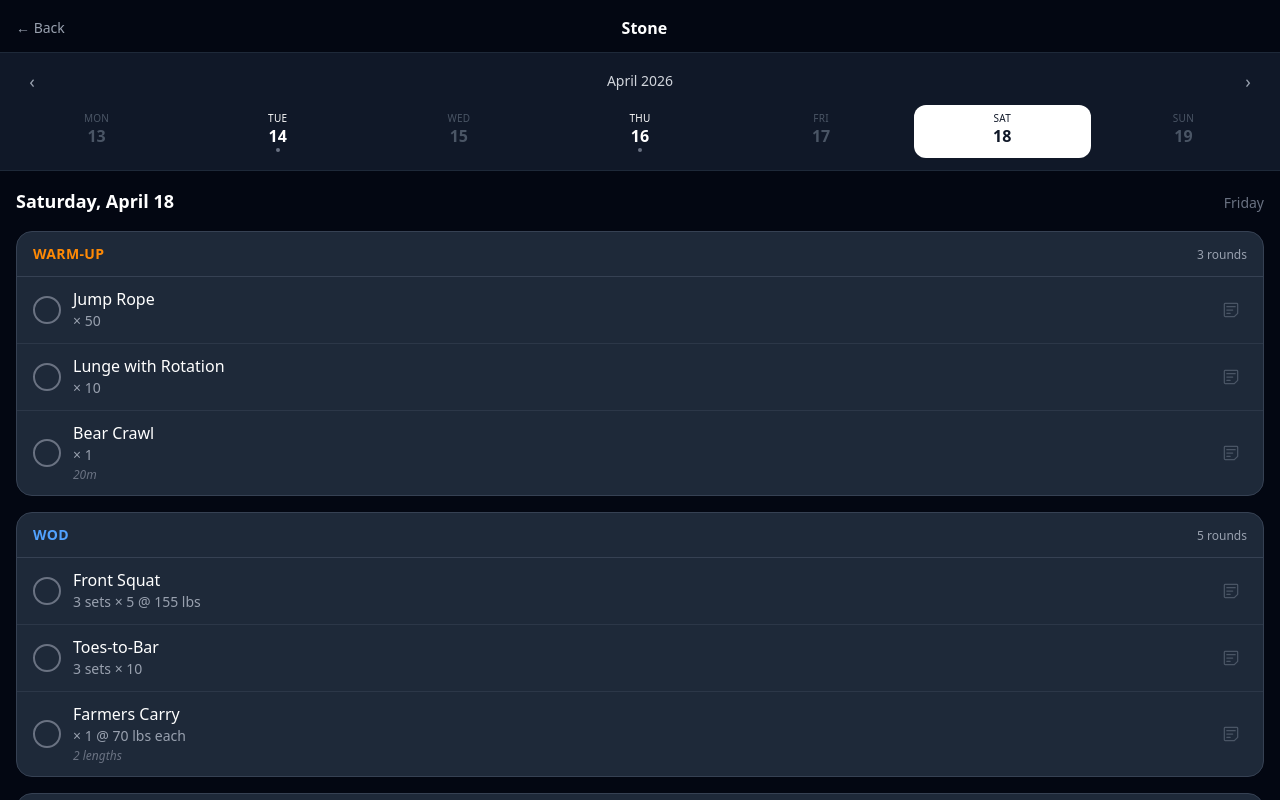
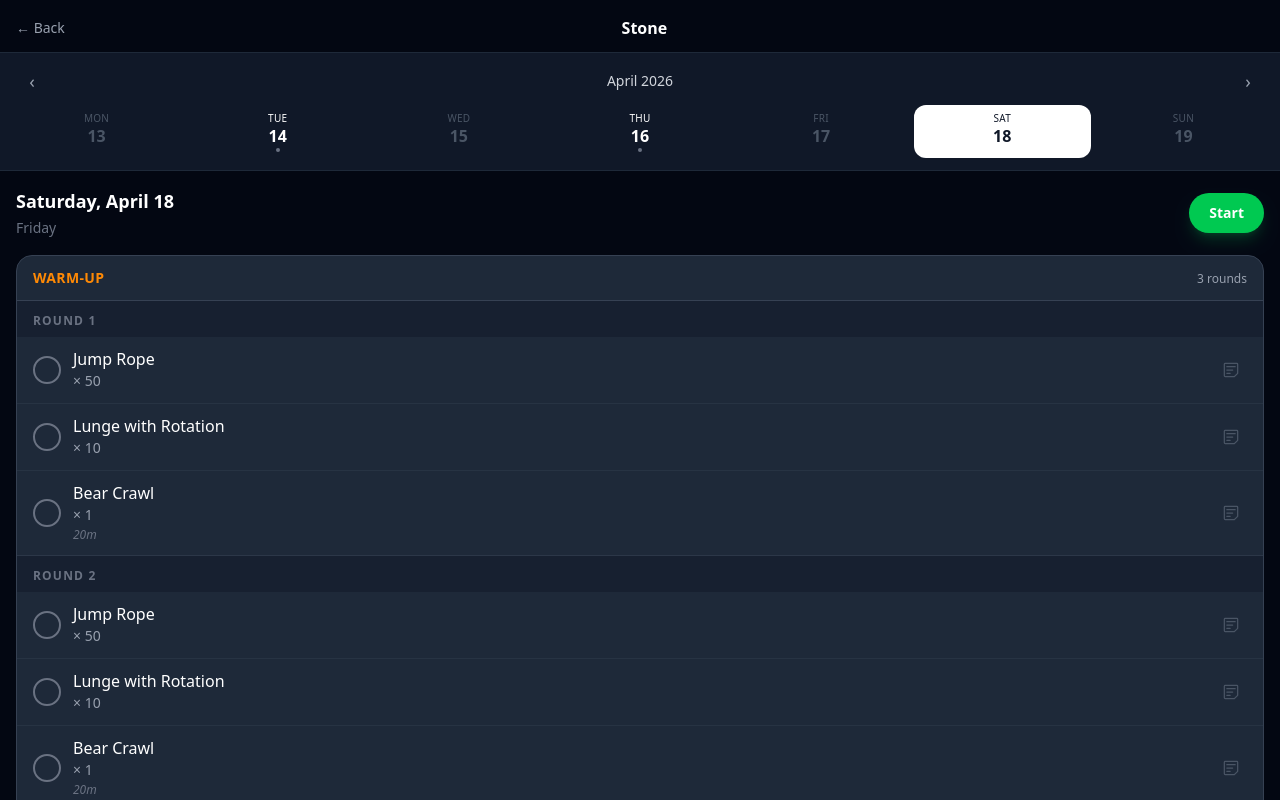
Before and after one commit to slava626/workout-pwa, a Next.js app: page /stone in a window 1280 px wide. Shown: the top 800 px of the page. Built offline with nearby package versions, Linux system fonts and the light colour scheme.

Commit message:
Phase 2: round expansion, Start button, elapsed timer with pause/resume, wake lock

```diff
--- a/components/MovementRow.tsx
+++ b/components/MovementRow.tsx
@@ -5,33 +5,30 @@ import { Movement } from '@/types/workout';
 
 interface Props {
   movement: Movement;
+  rowId: string;       // unique per round (e.g. "wod-1-r2")
   sessionKey: string;
 }
 
-function getSessionState(key: string) {
-  if (typeof window === 'undefined') return { checks: {}, notes: {} };
-  try {
-    return JSON.parse(localStorage.getItem(key) ?? '{}');
-  } catch {
-    return {};
-  }
+function getSession(key: string): Record<string, unknown> {
+  if (typeof window === 'undefined') return {};
+  try { return JSON.parse(localStorage.getItem(key) ?? '{}'); } catch { return {}; }
 }
 
-function saveSessionState(key: string, state: object) {
+function saveSession(key: string, state: Record<string, unknown>) {
   localStorage.setItem(key, JSON.stringify(state));
 }
 
-const PRESET_NOTES = ['Too Easy', 'Too Hard', 'Reduced Load', 'Increased Reps', 'Skipped'];
+const PRESETS = ['Too Easy', 'Too Hard', 'Reduced Load', 'Increased Reps', 'Skipped'];
 
-export default function MovementRow({ movement, sessionKey }: Props) {
+export default function MovementRow({ movement, rowId, sessionKey }: Props) {
   const [checked, setChecked] = useState(() => {
-    const s = getSessionState(sessionKey);
-    return !!(s.checks?.[movement.id]);
+    const s = getSession(sessionKey);
+    return !!(s.checks as Record<string, boolean> | undefined)?.[rowId];
   });
 
   const [note, setNote] = useState<string>(() => {
-    const s = getSessionState(sessionKey);
-    return s.notes?.[movement.id] ?? '';
+    const s = getSession(sessionKey);
+    return (s.notes as Record<string, string> | undefined)?.[rowId] ?? '';
   });
 
   const [notesOpen, setNotesOpen] = useState(false);
@@ -39,33 +36,29 @@ export default function MovementRow({ movement, sessionKey }: Props) {
   const toggleCheck = useCallback(() => {
     setChecked((prev) => {
       const next = !prev;
-      const s = getSessionState(sessionKey);
-      s.checks = { ...(s.checks ?? {}), [movement.id]: next };
-      saveSessionState(sessionKey, s);
+      const s = getSession(sessionKey);
+      const checks = (s.checks as Record<string, boolean> | undefined) ?? {};
+      checks[rowId] = next;
+      s.checks = checks;
+      saveSession(sessionKey, s);
       return next;
     });
-  }, [sessionKey, movement.id]);
+  }, [sessionKey, rowId]);
 
   const saveNote = useCallback((text: string) => {
     setNote(text);
-    const s = getSessionState(sessionKey);
-    s.notes = { ...(s.notes ?? {}), [movement.id]: text };
-    saveSessionState(sessionKey, s);
-  }, [sessionKey, movement.id]);
+    const s = getSession(sessionKey);
+    const notes = (s.notes as Record<string, string> | undefined) ?? {};
+    notes[rowId] = text;
+    s.notes = notes;
+    saveSession(sessionKey, s);
+  }, [sessionKey, rowId]);
 
-  const appendPreset = (preset: string) => {
-    const next = note ? `${note}, ${preset}` : preset;
-    saveNote(next);
-  };
-
-  // Build the detail line
   const details = [
     movement.sets ? `${movement.sets} sets` : null,
     movement.reps ? `× ${movement.reps}` : null,
     movement.weight ? `@ ${movement.weight}` : null,
-  ]
-    .filter(Boolean)
-    .join(' ');
+  ].filter(Boolean).join(' ');
 
   return (
     <div>
@@ -88,54 +81,41 @@ export default function MovementRow({ movement, sessionKey }: Props) {
           )}
         </button>
 
-        {/* Movement info */}
-        <div className={['flex-1 min-w-0', checked ? 'opacity-50' : ''].join(' ')}>
+        {/* Info */}
+        <div className={['flex-1 min-w-0', checked ? 'opacity-40' : ''].join(' ')}>
           <div className="text-white font-medium text-base leading-tight">{movement.name}</div>
-          {details && (
-            <div className="text-gray-400 text-sm mt-0.5">{details}</div>
-          )}
-          {movement.note && (
-            <div className="text-gray-500 text-xs mt-0.5 italic">{movement.note}</div>
-          )}
+          {details && <div className="text-gray-400 text-sm mt-0.5">{details}</div>}
+          {movement.note && <div className="text-gray-500 text-xs mt-0.5 italic">{movement.note}</div>}
         </div>
 
-        {/* Notes toggle */}
+        {/* Notes icon */}
         <button
           onClick={() => setNotesOpen((o) => !o)}
-          className={[
-            'w-8 h-8 flex items-center justify-center rounded-lg transition-colors flex-shrink-0',
-            note ? 'text-yellow-400' : 'text-gray-600 active:text-gray-300',
-          ].join(' ')}
-          aria-label="Add note"
+          className={['w-8 h-8 flex items-center justify-center rounded-lg transition-colors flex-shrink-0', note ? 'text-yellow-400' : 'text-gray-600 active:text-gray-300'].join(' ')}
+          aria-label="Notes"
         >
-          {note ? (
-            <svg className="w-5 h-5" fill="currentColor" viewBox="0 0 24 24">
-              <path d="M4 4h16v12H4zM4 18l4-2h12v2z" />
-            </svg>
-          ) : (
-            <svg className="w-5 h-5" fill="none" viewBox="0 0 24 24" stroke="currentColor" strokeWidth={1.5}>
-              <path strokeLinecap="round" strokeLinejoin="round" d="M7 8h10M7 12h7m-7 4h4M5 4h14a1 1 0 011 1v11l-4 4H5a1 1 0 01-1-1V5a1 1 0 011-1z" />
-            </svg>
-          )}
+          <svg className="w-5 h-5" fill="none" viewBox="0 0 24 24" stroke="currentColor" strokeWidth={note ? 0 : 1.5}>
+            {note
+              ? <path fill="currentColor" d="M4 4h16v12H4zM4 18l4-2h12v2z" />
+              : <path strokeLinecap="round" strokeLinejoin="round" d="M7 8h10M7 12h7m-7 4h4M5 4h14a1 1 0 011 1v11l-4 4H5a1 1 0 01-1-1V5a1 1 0 011-1z" />
+            }
+          </svg>
         </button>
       </div>
 
-      {/* Notes panel */}
       {notesOpen && (
         <div className="px-4 pb-3 pt-1 border-t border-gray-700/60 bg-gray-900/50">
-          {/* Preset tags */}
           <div className="flex flex-wrap gap-2 mb-2">
-            {PRESET_NOTES.map((p) => (
+            {PRESETS.map((p) => (
               <button
                 key={p}
-                onClick={() => appendPreset(p)}
+                onClick={() => saveNote(note ? `${note}, ${p}` : p)}
                 className="text-xs px-2.5 py-1 rounded-full bg-gray-700 text-gray-300 active:bg-gray-600 transition-colors"
               >
                 {p}
               </button>
             ))}
           </div>
-          {/* Free text */}
           <textarea
             value={note}
             onChange={(e) => saveNote(e.target.value)}
--- a/components/SectionBlock.tsx
+++ b/components/SectionBlock.tsx
@@ -18,6 +18,8 @@ const SECTION_COLORS: Record<string, string> = {
 
 export default function SectionBlock({ section, meta, user, date }: Props) {
   const headingColor = SECTION_COLORS[section.type] ?? 'text-gray-300';
+  const rounds = section.rounds && section.rounds > 1 ? section.rounds : 1;
+  const sessionKey = `${user}:${date}`;
 
   return (
     <div className="rounded-2xl bg-gray-800 overflow-hidden border border-gray-700">
@@ -29,14 +31,29 @@ export default function SectionBlock({ section, meta, user, date }: Props) {
         {meta && <span className="text-gray-400 text-xs">{meta}</span>}
       </div>
 
-      {/* Movements */}
+      {/* Rounds × movements */}
       <div className="divide-y divide-gray-700/60">
-        {section.movements.map((movement) => (
-          <MovementRow
-            key={movement.id}
-            movement={movement}
-            sessionKey={`${user}:${date}`}
-          />
+        {Array.from({ length: rounds }, (_, ri) => (
+          <div key={ri}>
+            {/* Round label — only show if more than 1 round */}
+            {rounds > 1 && (
+              <div className="px-4 py-1.5 bg-gray-900/50">
+                <span className="text-gray-500 text-xs font-semibold uppercase tracking-widest">
+                  Round {ri + 1}
+                </span>
+              </div>
+            )}
+            <div className="divide-y divide-gray-700/40">
+              {section.movements.map((movement) => (
+                <MovementRow
+                  key={`${movement.id}-r${ri + 1}`}
+                  movement={movement}
+                  rowId={`${movement.id}-r${ri + 1}`}
+                  sessionKey={sessionKey}
+                />
+              ))}
+            </div>
+          </div>
         ))}
       </div>
     </div>
--- /dev/null
+++ b/components/TimerBar.tsx
@@ -0,0 +1,37 @@
+'use client';
+
+import { formatElapsed } from '@/hooks/useTimer';
+
+interface Props {
+  elapsed: number;
+  running: boolean;
+  onPause: () => void;
+  onResume: () => void;
+}
+
+export default function TimerBar({ elapsed, running, onPause, onResume }: Props) {
+  return (
+    <div className="flex items-center justify-between px-4 py-2 bg-gray-900 border-b border-gray-800">
+      <div className="flex items-center gap-2">
+        {/* Pulse dot */}
+        <span className={['w-2 h-2 rounded-full', running ? 'bg-green-400 animate-pulse' : 'bg-yellow-400'].join(' ')} />
+        <span className="text-white font-mono text-xl font-semibold tabular-nums">
+          {formatElapsed(elapsed)}
+        </span>
+        <span className="text-gray-500 text-xs">{running ? 'active' : 'paused'}</span>
+      </div>
+
+      <button
+        onClick={running ? onPause : onResume}
+        className={[
+          'px-4 py-1.5 rounded-full text-sm font-medium transition-colors',
+          running
+            ? 'bg-yellow-500/20 text-yellow-300 active:bg-yellow-500/30'
+            : 'bg-green-500/20 text-green-300 active:bg-green-500/30',
+        ].join(' ')}
+      >
+        {running ? 'Pause' : 'Resume'}
+      </button>
+    </div>
+  );
+}
--- a/components/WorkoutPage.tsx
+++ b/components/WorkoutPage.tsx
@@ -1,10 +1,12 @@
 'use client';
 
-import { useEffect, useState } from 'react';
+import { useEffect, useRef, useState } from 'react';
 import Link from 'next/link';
 import { Program, WorkoutDay } from '@/types/workout';
 import WeekCalendar from './WeekCalendar';
 import WorkoutView from './WorkoutView';
+import TimerBar from './TimerBar';
+import { useTimer } from '@/hooks/useTimer';
 
 interface Props {
   user: string;
@@ -17,17 +19,16 @@ function todayStr() {
 function nearestWorkoutDay(program: Program, from: string): string | null {
   const allDates = program.weeks.flatMap((w) => w.days.map((d) => d.date)).sort();
   if (allDates.includes(from)) return from;
-  // find next upcoming
   const upcoming = allDates.find((d) => d >= from);
-  if (upcoming) return upcoming;
-  // fallback to last available
-  return allDates[allDates.length - 1] ?? null;
+  return upcoming ?? allDates[allDates.length - 1] ?? null;
 }
 
 export default function WorkoutPage({ user }: Props) {
   const [program, setProgram] = useState<Program | null>(null);
   const [error, setError] = useState<string | null>(null);
   const [selectedDate, setSelectedDate] = useState<string>(todayStr());
+  const wakeLockRef = useRef<WakeLockSentinel | null>(null);
+  const timer = useTimer();
 
   useEffect(() => {
     fetch(`/workouts/${user}/program.json`)
@@ -42,6 +43,50 @@ export default function WorkoutPage({ user }: Props) {
       })
       .catch((e) => setError(e.message));
   }, [user]);
+
+  // Acquire / release wake lock with timer running state
+  useEffect(() => {
+    if (!timer.started) return;
+
+    async function acquireWakeLock() {
+      if ('wakeLock' in navigator && timer.running) {
+        try {
+          wakeLockRef.current = await navigator.wakeLock.request('screen');
+        } catch {
+          // wake lock not available — silently continue
+        }
+      }
+    }
+
+    async function releaseWakeLock() {
+      if (wakeLockRef.current) {
+        await wakeLockRef.current.release();
+        wakeLockRef.current = null;
+      }
+    }
+
+    if (timer.running) {
+      acquireWakeLock();
+    } else {
+      releaseWakeLock();
+    }
+
+    return () => { releaseWakeLock(); };
+  }, [timer.running, timer.started]);
+
+  // Re-acquire wake lock when app comes back to foreground
+  useEffect(() => {
+    if (!timer.started || !timer.running) return;
+    const handler = async () => {
+      if (document.visibilityState === 'visible' && !wakeLockRef.current) {
+        try {
+          wakeLockRef.current = await navigator.wakeLock.request('screen');
+        } catch { /* ignore */ }
+      }
+    };
+    document.addEventListener('visibilitychange', handler);
+    return () => document.removeEventListener('visibilitychange', handler);
+  }, [timer.started, timer.running]);
 
   const selectedWorkout: WorkoutDay | null =
     program?.weeks.flatMap((w) => w.days).find((d) => d.date === selectedDate) ?? null;
@@ -60,6 +105,16 @@ export default function WorkoutPage({ user }: Props) {
         <h1 className="text-white font-semibold capitalize">{user}</h1>
         <div className="w-10" />
       </header>
+
+      {/* Timer bar — visible once workout started */}
+      {timer.started && (
+        <TimerBar
+          elapsed={timer.elapsed}
+          running={timer.running}
+          onPause={timer.pause}
+          onResume={timer.resume}
+        />
+      )}
 
       {/* Week calendar */}
       {program && (
@@ -88,7 +143,12 @@ export default function WorkoutPage({ user }: Props) {
           </div>
         )}
         {selectedWorkout && (
-          <WorkoutView workout={selectedWorkout} user={user} />
+          <WorkoutView
+            workout={selectedWorkout}
+            user={user}
+            workoutStarted={timer.started}
+            onStartWorkout={timer.start}
+          />
         )}
       </div>
     </div>
--- a/components/WorkoutView.tsx
+++ b/components/WorkoutView.tsx
@@ -6,6 +6,8 @@ import SectionBlock from './SectionBlock';
 interface Props {
   workout: WorkoutDay;
   user: string;
+  workoutStarted: boolean;
+  onStartWorkout: () => void;
 }
 
 const STYLE_LABEL: Record<string, string> = {
@@ -16,7 +18,7 @@ const STYLE_LABEL: Record<string, string> = {
   other: '',
 };
 
-export default function WorkoutView({ workout, user }: Props) {
+export default function WorkoutView({ workout, user, workoutStarted, onStartWorkout }: Props) {
   const dateLabel = new Date(workout.date + 'T00:00:00').toLocaleDateString('en-US', {
     weekday: 'long',
     month: 'long',
@@ -25,9 +27,20 @@ export default function WorkoutView({ workout, user }: Props) {
 
   return (
     <div className="px-4 py-4 pb-24 flex flex-col gap-4">
-      <div className="flex items-baseline justify-between">
-        <h2 className="text-white font-semibold text-lg">{dateLabel}</h2>
-        <span className="text-gray-500 text-sm">{workout.day}</span>
+      {/* Date header + Start button */}
+      <div className="flex items-center justify-between">
+        <div>
+          <h2 className="text-white font-semibold text-lg">{dateLabel}</h2>
+          <span className="text-gray-500 text-sm">{workout.day}</span>
+        </div>
+        {!workoutStarted && (
+          <button
+            onClick={onStartWorkout}
+            className="px-5 py-2.5 rounded-full bg-green-500 text-white font-semibold text-sm active:bg-green-600 transition-colors shadow-lg shadow-green-500/20"
+          >
+            Start
+          </button>
+        )}
       </div>
 
       {workout.sections.map((section) => {
@@ -37,12 +50,10 @@ export default function WorkoutView({ workout, user }: Props) {
             : '';
 
         const meta = [
-          section.rounds ? `${section.rounds} rounds` : null,
+          section.rounds && section.rounds > 1 ? `${section.rounds} rounds` : null,
           styleTag || null,
           section.duration || null,
-        ]
-          .filter(Boolean)
-          .join(' · ');
+        ].filter(Boolean).join(' · ');
 
         return (
           <SectionBlock
--- /dev/null
+++ b/hooks/useTimer.ts
@@ -0,0 +1,61 @@
+'use client';
+
+import { useState, useEffect, useRef, useCallback } from 'react';
+
+export interface TimerControls {
+  elapsed: number;      // ms
+  running: boolean;
+  started: boolean;
+  start: () => void;
+  pause: () => void;
+  resume: () => void;
+}
+
+export function useTimer(): TimerControls {
+  const [elapsed, setElapsed] = useState(0);
+  const [running, setRunning] = useState(false);
+  const [started, setStarted] = useState(false);
+
+  const startedAtRef = useRef<number | null>(null);
+  const accumulatedRef = useRef(0);
+
+  useEffect(() => {
+    if (!running) return;
+    const id = setInterval(() => {
+      const base = startedAtRef.current ?? Date.now();
+      setElapsed(accumulatedRef.current + (Date.now() - base));
+    }, 1000);
+    return () => clearInterval(id);
+  }, [running]);
+
+  const start = useCallback(() => {
+    startedAtRef.current = Date.now();
+    setStarted(true);
+    setRunning(true);
+  }, []);
+
+  const pause = useCallback(() => {
+    if (startedAtRef.current) {
+      accumulatedRef.current += Date.now() - startedAtRef.current;
+      startedAtRef.current = null;
+    }
+    setRunning(false);
+  }, []);
+
+  const resume = useCallback(() => {
+    startedAtRef.current = Date.now();
+    setRunning(true);
+  }, []);
+
+  return { elapsed, running, started, start, pause, resume };
+}
+
+export function formatElapsed(ms: number): string {
+  const totalSec = Math.floor(ms / 1000);
+  const h = Math.floor(totalSec / 3600);
+  const m = Math.floor((totalSec % 3600) / 60);
+  const s = totalSec % 60;
+  const mm = String(m).padStart(2, '0');
+  const ss = String(s).padStart(2, '0');
+  return h > 0 ? `${h}:${mm}:${ss}` : `${mm}:${ss}`;
+}
```
